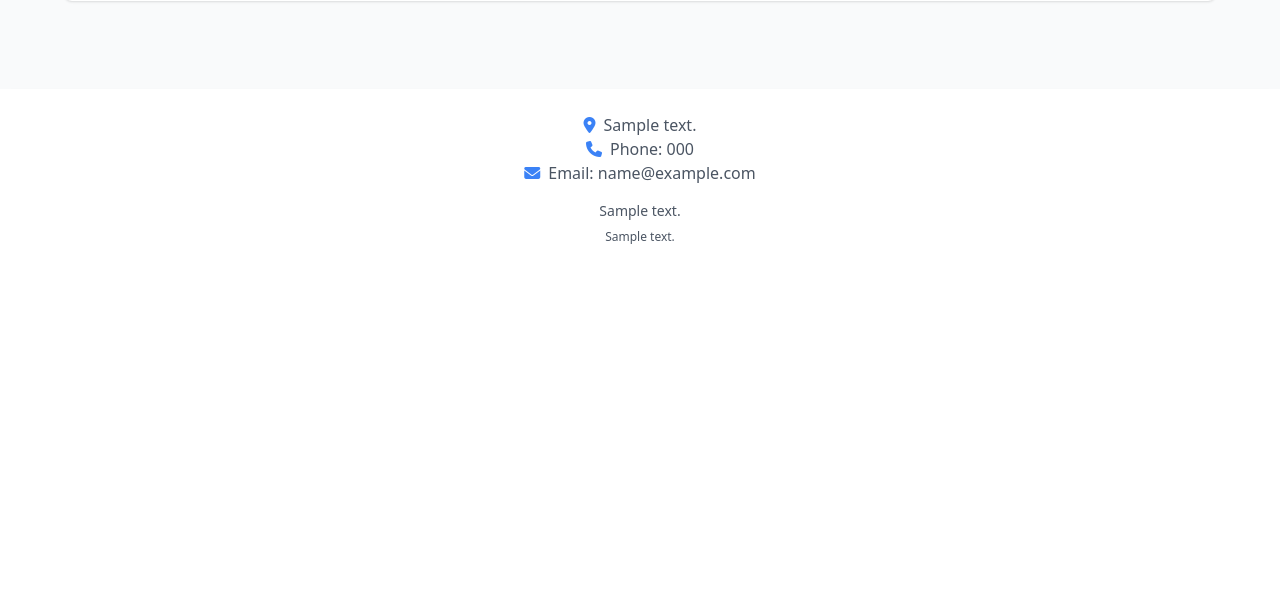
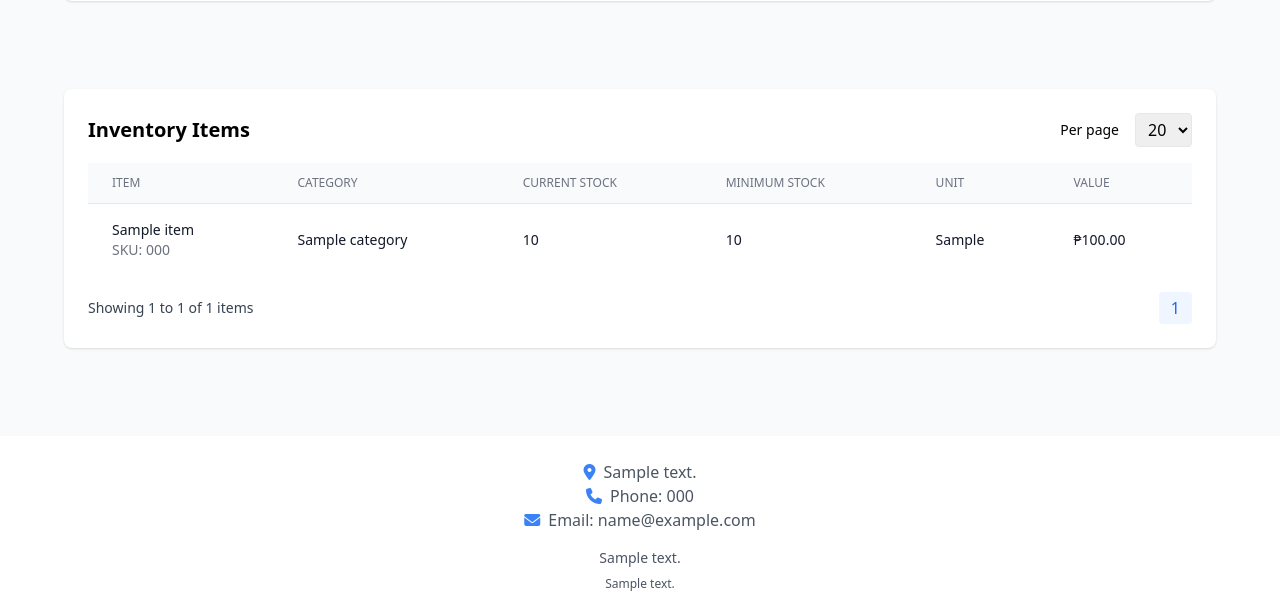
Before and after one commit to ryuchi311/app-laundry, a Flask app: page /inventory/summary in a window 1280 px wide. Shown: the part 966-1582 px from the top of the page. Before the commit the page ends 1210 px from the top, so only its background shows below. Run offline with Flask 3, Linux system fonts and the light colour scheme; a user stored in the database is signed in; tables that the repository leaves empty hold one stand-in row (values such as "Sample post"); data that the repository does not hold is empty; some libraries are stand-ins or nearby versions.

Commit message:
feat: add paginated inventory items table with filtering options in summary view

```diff
--- a/app/inventory.py
+++ b/app/inventory.py
@@ -694,6 +694,16 @@
     top_in = in_query.limit(per_page).offset((page - 1) * per_page).all()
     top_out = out_query.limit(per_page).offset((page - 1) * per_page).all()
 
+    # Inventory items table (paginated)
+    items_page_num = request.args.get('items_page', 1, type=int)
+    items_per_page = request.args.get('items_per_page', 20, type=int)
+
+    items_query = InventoryItem.query
+    if category:
+        items_query = items_query.filter(InventoryItem.category.has(name=category))
+
+    items_pagination = items_query.order_by(InventoryItem.name).paginate(page=items_page_num, per_page=items_per_page, error_out=False)
+
     return render_template(
         "inventory/summary.html",
         period=period,
@@ -704,7 +714,8 @@
         page=page,
         per_page=per_page,
         category=category,
-    categories=InventoryCategory.query.order_by(InventoryCategory.name).all(),
+        categories=InventoryCategory.query.order_by(InventoryCategory.name).all(),
+        items_page=items_pagination,
     )
 
 
--- a/app/templates/inventory/summary.html
+++ b/app/templates/inventory/summary.html
@@ -124,4 +124,82 @@
     })();
 </script>
 {% endblock %}
+<!-- Inventory Items Summary Table -->
+<div class="max-w-6xl mx-auto py-8">
+    <div class="bg-white shadow rounded-lg p-6 mt-6">
+        <div class="flex items-center justify-between mb-4">
+            <h3 class="text-xl font-semibold">Inventory Items</h3>
+            <div>
+                <form method="get" class="flex items-center gap-2">
+                    <input type="hidden" name="period" value="{{ period }}">
+                    <input type="hidden" name="category" value="{{ category or '' }}">
+                    <label class="text-sm mr-2">Per page</label>
+                    <select name="items_per_page" onchange="this.form.submit()" class="border rounded px-2 py-1">
+                        <option value="10" {% if items_page.per_page == 10 %}selected{% endif %}>10</option>
+                        <option value="20" {% if items_page.per_page == 20 %}selected{% endif %}>20</option>
+                        <option value="50" {% if items_page.per_page == 50 %}selected{% endif %}>50</option>
+                    </select>
+                </form>
+            </div>
+        </div>
+
+        <div class="overflow-x-auto">
+            <table class="min-w-full divide-y divide-gray-200">
+                <thead class="bg-gray-50">
+                    <tr>
+                        <th class="px-6 py-3 text-left text-xs font-medium text-gray-500 uppercase">Item</th>
+                        <th class="px-6 py-3 text-left text-xs font-medium text-gray-500 uppercase">Category</th>
+                        <th class="px-6 py-3 text-left text-xs font-medium text-gray-500 uppercase">Current Stock</th>
+                        <th class="px-6 py-3 text-left text-xs font-medium text-gray-500 uppercase">Minimum Stock</th>
+                        <th class="px-6 py-3 text-left text-xs font-medium text-gray-500 uppercase">Unit</th>
+                        <th class="px-6 py-3 text-left text-xs font-medium text-gray-500 uppercase">Value</th>
+                    </tr>
+                </thead>
+                <tbody class="divide-y divide-gray-200">
+                    {% for item in items_page.items %}
+                    <tr>
+                        <td class="px-6 py-4 whitespace-nowrap">
+                            <div class="text-sm font-medium text-gray-900">{{ item.name }}</div>
+                            {% if item.barcode %}<div class="text-sm text-gray-500">SKU: {{ item.barcode }}</div>{% endif %}
+                        </td>
+                        <td class="px-6 py-4 whitespace-nowrap text-sm text-gray-900">{{ item.category.name if item.category else '-' }}</td>
+                        <td class="px-6 py-4 whitespace-nowrap text-sm text-gray-900">{{ item.current_stock }}</td>
+                        <td class="px-6 py-4 whitespace-nowrap text-sm text-gray-900">{{ item.minimum_stock }}</td>
+                        <td class="px-6 py-4 whitespace-nowrap text-sm text-gray-900">{{ item.unit_of_measure or item.unit }}</td>
+                        <td class="px-6 py-4 whitespace-nowrap text-sm text-gray-900">₱{{ '%.2f'|format((item.cost_per_unit or 0) * item.current_stock) }}</td>
+                    </tr>
+                    {% endfor %}
+                </tbody>
+            </table>
+        </div>
+
+        <!-- Pagination Controls -->
+        <div class="mt-4 flex items-center justify-between">
+            <div class="text-sm text-gray-700">
+                Showing <span class="font-medium">{{ items_page.page_start or (items_page.per_page * (items_page.page -1) + 1) }}</span>
+                to <span class="font-medium">{{ items_page.page_end or (items_page.per_page * items_page.page if items_page.page < items_page.pages else items_page.total) }}</span>
+                of <span class="font-medium">{{ items_page.total }}</span> items
+            </div>
+            <div class="flex space-x-2">
+                {% if items_page.has_prev %}
+                <a href="?period={{ period }}&category={{ category or '' }}&items_page={{ items_page.prev_num }}&items_per_page={{ items_page.per_page }}" class="px-3 py-1 bg-gray-200 rounded">Previous</a>
+                {% endif %}
+                {% for p in items_page.iter_pages() %}
+                    {% if p %}
+                        {% if p == items_page.page %}
+                        <span class="px-3 py-1 bg-blue-50 text-blue-600 rounded">{{ p }}</span>
+                        {% else %}
+                        <a href="?period={{ period }}&category={{ category or '' }}&items_page={{ p }}&items_per_page={{ items_page.per_page }}" class="px-3 py-1 bg-gray-100 rounded">{{ p }}</a>
+                        {% endif %}
+                    {% else %}
+                        <span class="px-3 py-1">…</span>
+                    {% endif %}
+                {% endfor %}
+                {% if items_page.has_next %}
+                <a href="?period={{ period }}&category={{ category or '' }}&items_page={{ items_page.next_num }}&items_per_page={{ items_page.per_page }}" class="px-3 py-1 bg-gray-200 rounded">Next</a>
+                {% endif %}
+            </div>
+        </div>
+    </div>
+</div>
 {% endblock %}
```
Also changed, not shown: 1 other file.
